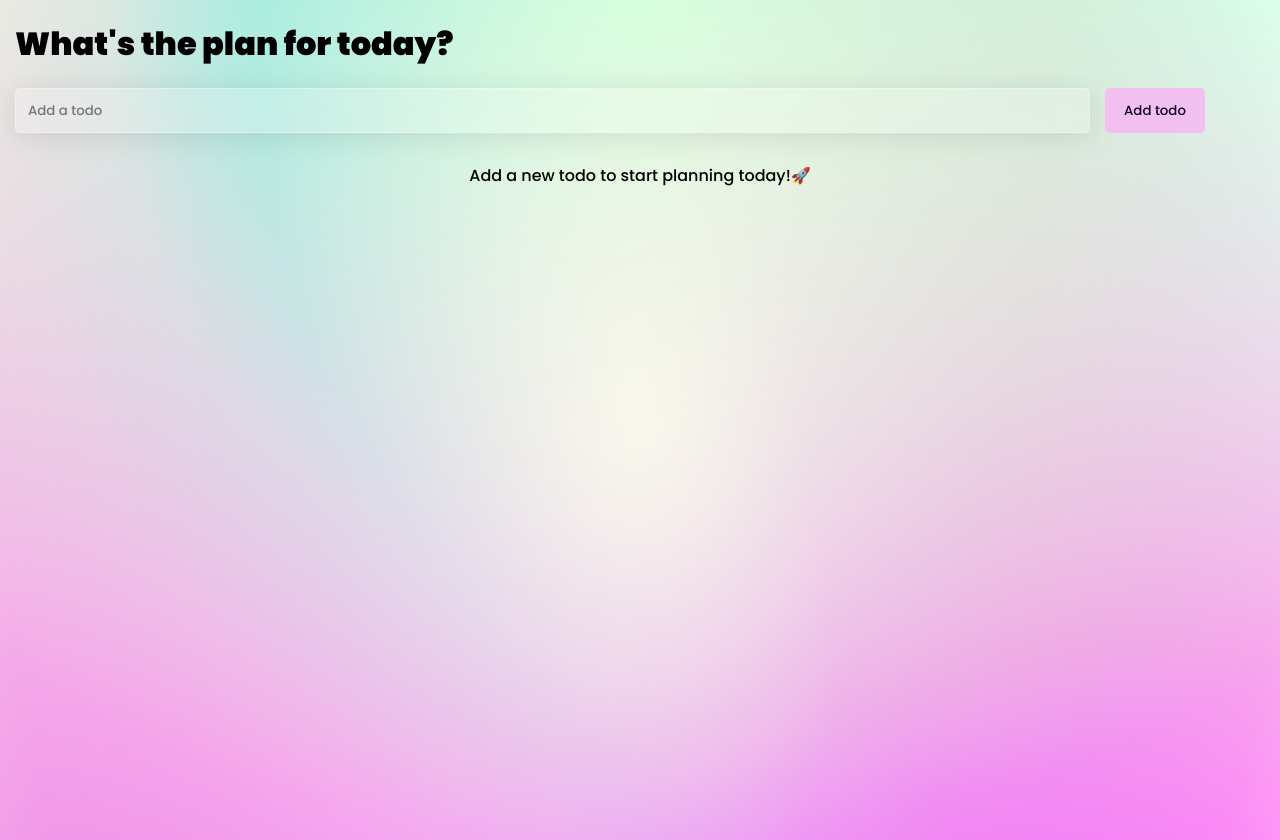
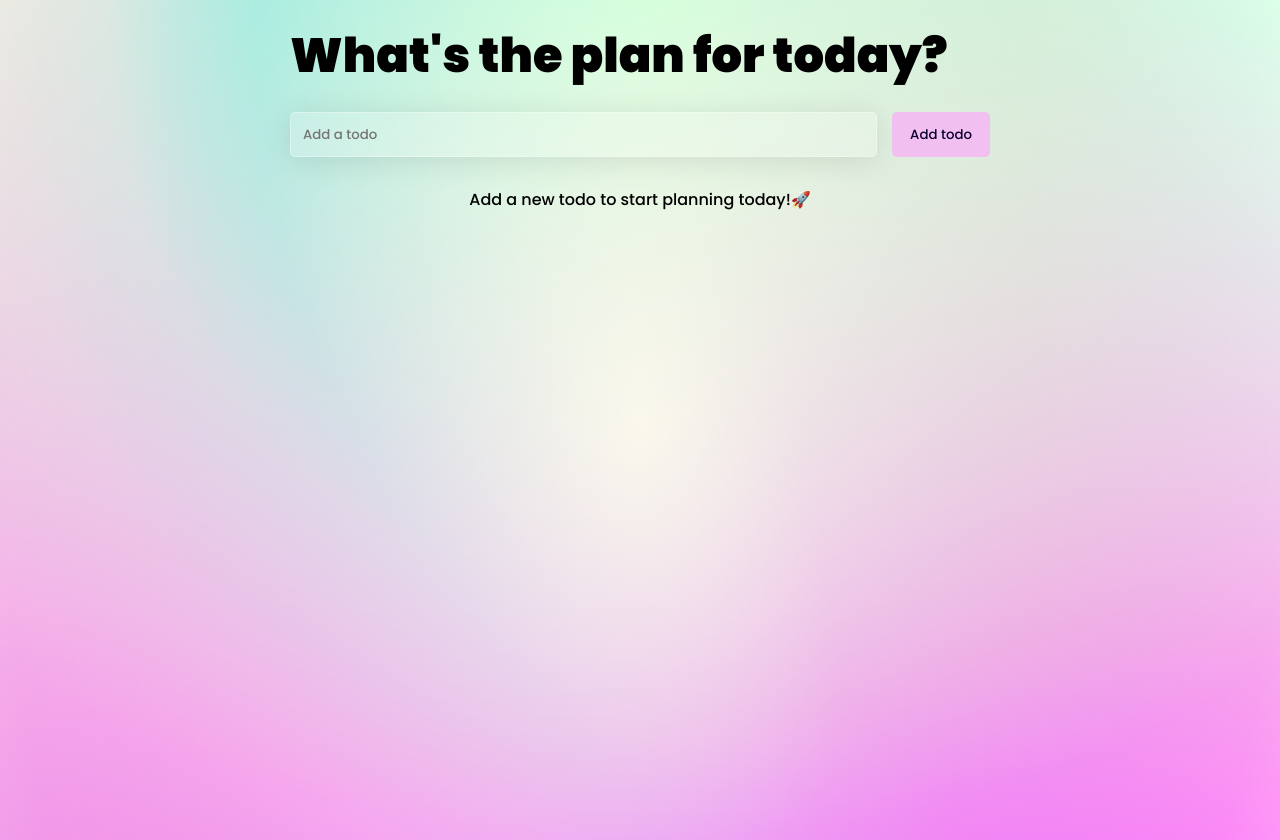
Before and after one commit to nldanne/productivity-app, a React (Create React App) app: page / in a window 1280 px wide. Built offline with nearby package versions, Linux system fonts and the light colour scheme.

Commit message:
deleted unused css

```diff
--- a/src/App.css
+++ b/src/App.css
@@ -1,13 +1,9 @@
-* {
-  margin: 0;
-  padding: 0;
-  box-sizing: border-box;
-}
-body {
-  font-family: "Poppins", sans-serif;
-  min-height: 100vh;
+h1 {
+  font-size: 3rem;
 }
 
-header {
-  font-size: 2rem;
+.App {
+  align-content: center;
+  max-width: 700px;
+  margin: 20px auto;
 }
```
